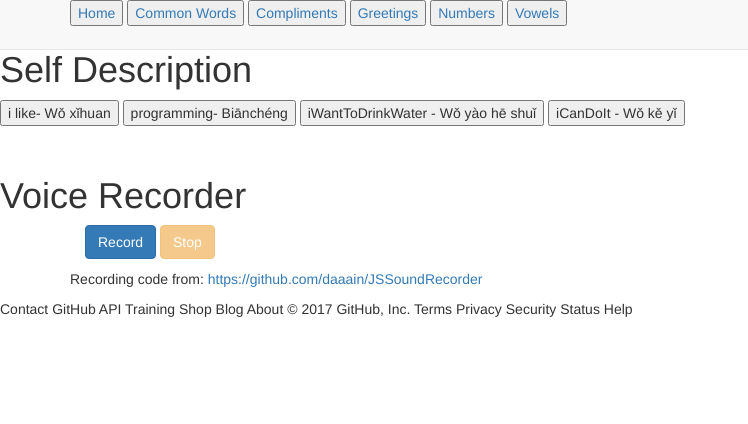
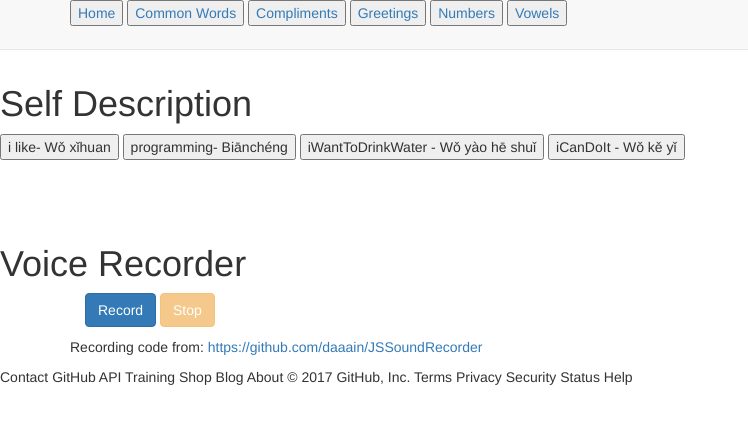
Before and after one commit to ottokafka/chineseSoundBoard, a plain HTML site: page index.html in a window 1280 px wide. Shown: the whole page, without its empty margins (0-748 px from the left). Drawn offline with nearby package versions, Linux system fonts and the light colour scheme.

Commit message:
Added css code to seperate the buttons from being hidden by the nav bar

```diff
--- a/css/style.css
+++ b/css/style.css
@@ -4,5 +4,5 @@ button {
 }
 
 h1 {
-    padding-top: 30px;
+    padding-top: 5%;
 }
```
